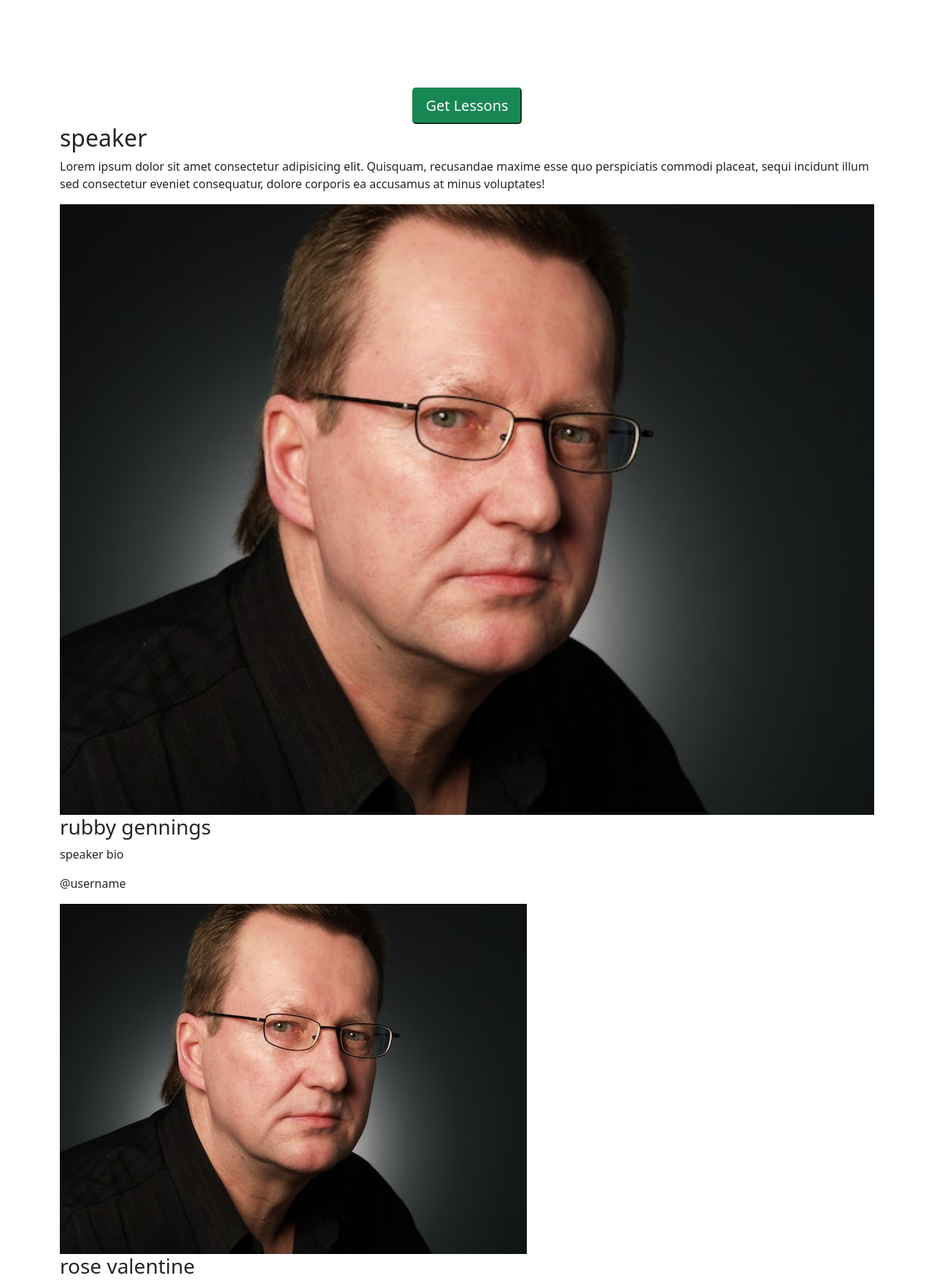
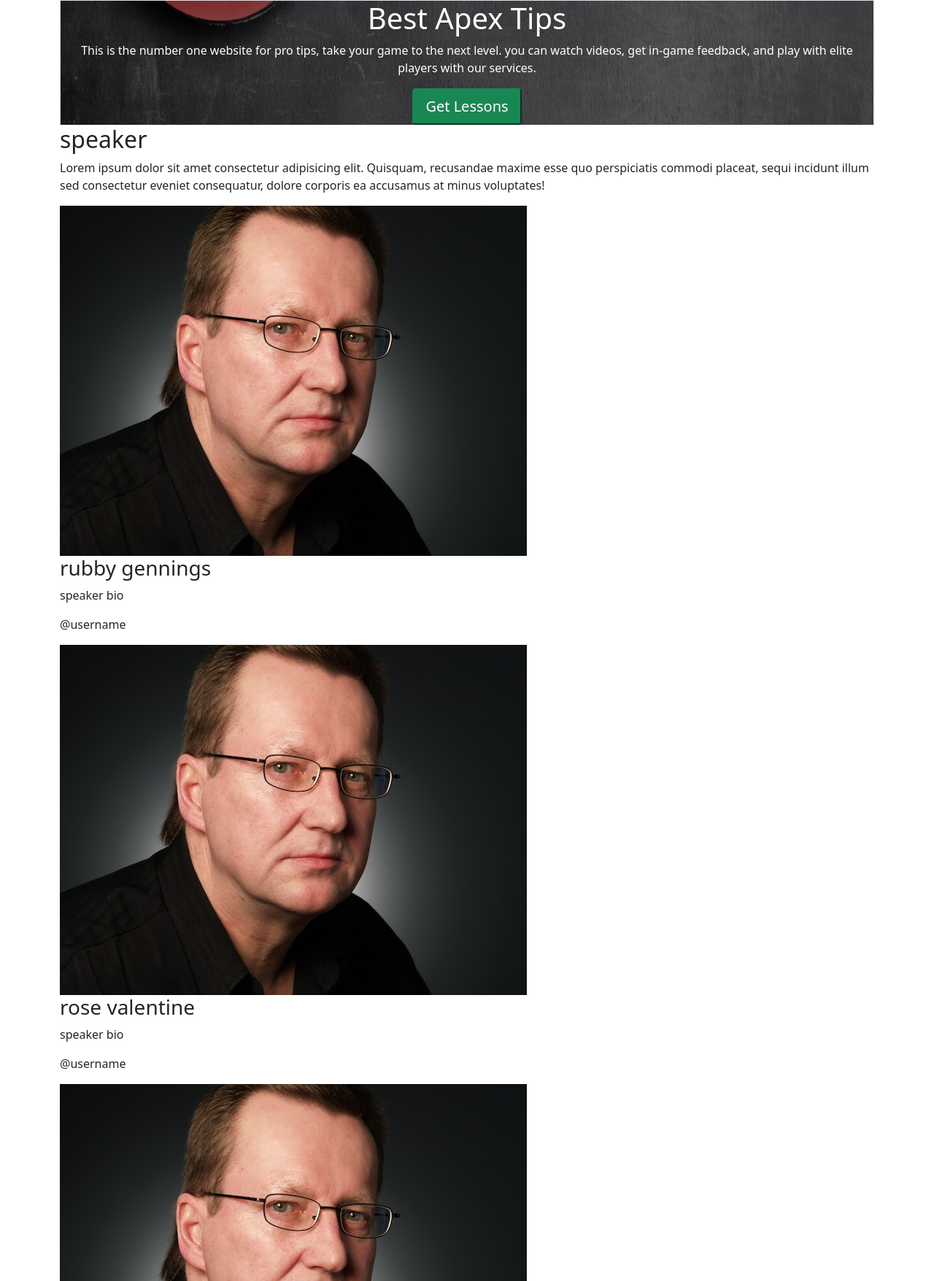
Before and after one commit to xCcastrox/event-landing-page, a plain HTML site: page index.html in a window 1280 px wide. Shown: the top 1756 px of the page at 73% size. Drawn offline with nearby package versions, Linux system fonts and the light colour scheme.

Commit message:
hero fix, small outline edits on buttons/ speaker

```diff
--- a/CSS/style.css
+++ b/CSS/style.css
@@ -15,14 +15,15 @@ image {
 
 /* classes */
 
-.hero {
-  background-image: linear-gradient(rgba(0, 0, 0, 0.5), rgba(0, 0, 0, 0.5)), url("/IMG/pexels-andrea-piacquadio-3771083.jpg");
+ .hero {
+  background-image: linear-gradient(rgba(0, 0, 0, 0.5), rgba(0, 0, 0, 0.5)), url("../IMG/pexels-andrea-piacquadio-3771083.jpg");
   background-position: center;
   background-repeat: no-repeat;
   background-size: cover;
   position: relative;
 }
+*/
 
 .slide {
-    height: 500px;
+    min-height: 500px;
 }
--- a/index.html
+++ b/index.html
@@ -7,7 +7,7 @@
 
     <!-- Bootstrap CSS -->
     <link href="https://cdn.jsdelivr.net/npm/bootstrap@5.1.3/dist/css/bootstrap.min.css" rel="stylesheet" integrity="sha384-1BmE4kWBq78iYhFldvKuhfTAU6auU8tT94WrHftjDbrCEXSU1oBoqyl2QvZ6jIW3" crossorigin="anonymous">
-
+    <link rel="stylesheet" href="CSS/style.css">
     <title>Hello, world!</title>
   </head>
   <body class="container">
@@ -18,7 +18,7 @@
 
     </header>
 
-    <div id="hero-section" class="hero slide text-white text-center d-flex flex-column justify-content-center align-items-center">
+    <div id="hero-section" class="hero slide border text-white text-center d-flex flex-column justify-content-center align-items-center">
       <h1>Best Apex Tips</h1>
       <p> This is the number one website for pro tips, take your game to the next level. you can watch videos, get in-game feedback, and play with elite players with our services.</p>
       <button class="bt btn-lg btn-success ">Get Lessons</button>
@@ -28,29 +28,29 @@
       <h2>speaker</h2>
       <p>Lorem ipsum dolor sit amet consectetur adipisicing elit. Quisquam, recusandae maxime esse quo perspiciatis commodi placeat, sequi incidunt illum sed consectetur eveniet consequatur, dolore corporis ea accusamus at minus voluptates!</p>
 
-      <div id="speaker-cards" class="row">
+      <div id="speaker-cards" class="row d-flex flex-column flex-lg-row">
 
-      <div class="speaker-card col "></div>
+      <div class="speaker-card col">
         <img src="/IMG/pexels-pixabay-262391.jpg" alt="speaker">
         <h3>rubby gennings</h3>
         <p>speaker bio</p>
         <p>@username</p>
       </div>
 
-      <div class="speaker-card col"></div>
+      <div class="speaker-card col">
       <img src="/IMG/pexels-pixabay-262391.jpg" alt="speaker">
         <h3>rose valentine</h3>
         <p>speaker bio</p>
         <p>@username</p>
       </div>
 
-      <div class="speaker-card col"></div>
+      <div class="speaker-card col">
       <img src="/IMG/pexels-pixabay-262391.jpg" alt="speaker">
         <h3>derek troph</h3>
         <p>speaker bio</p>
         <p>@username</p>
 
-      <div class="speaker-card col"></div>
+      <div class="speaker-card col">
       <img src="/IMG/pexels-pixabay-262391.jpg" alt="speaker">
         <h3>Humpty dumpty</h3>
         <p>speaker bio</p>
@@ -60,7 +60,7 @@
     </div>
 
     </div>
-    <div id="tickets" class="slide d-flex flex-column justify-content-center text-center align-items-center">
+    <div id="tickets" class="slide d-flex flex-column justify-content-center text-center align-items-center bg-dark text-white">
       <h2>Get your spot today</h2>
       <p class="w-75">Lorem ipsum, dolor sit amet consectetur adipisicing elit. Velit iure, deleniti consequatur dolores ab labore ratione aut, repellat praesentium, quisquam ducimus nisi laborum commodi nihil molestias saepe possimus neque ex.</p>
       <button class="btn btn-success btn-lg">Buy Now 150$</button>
```
